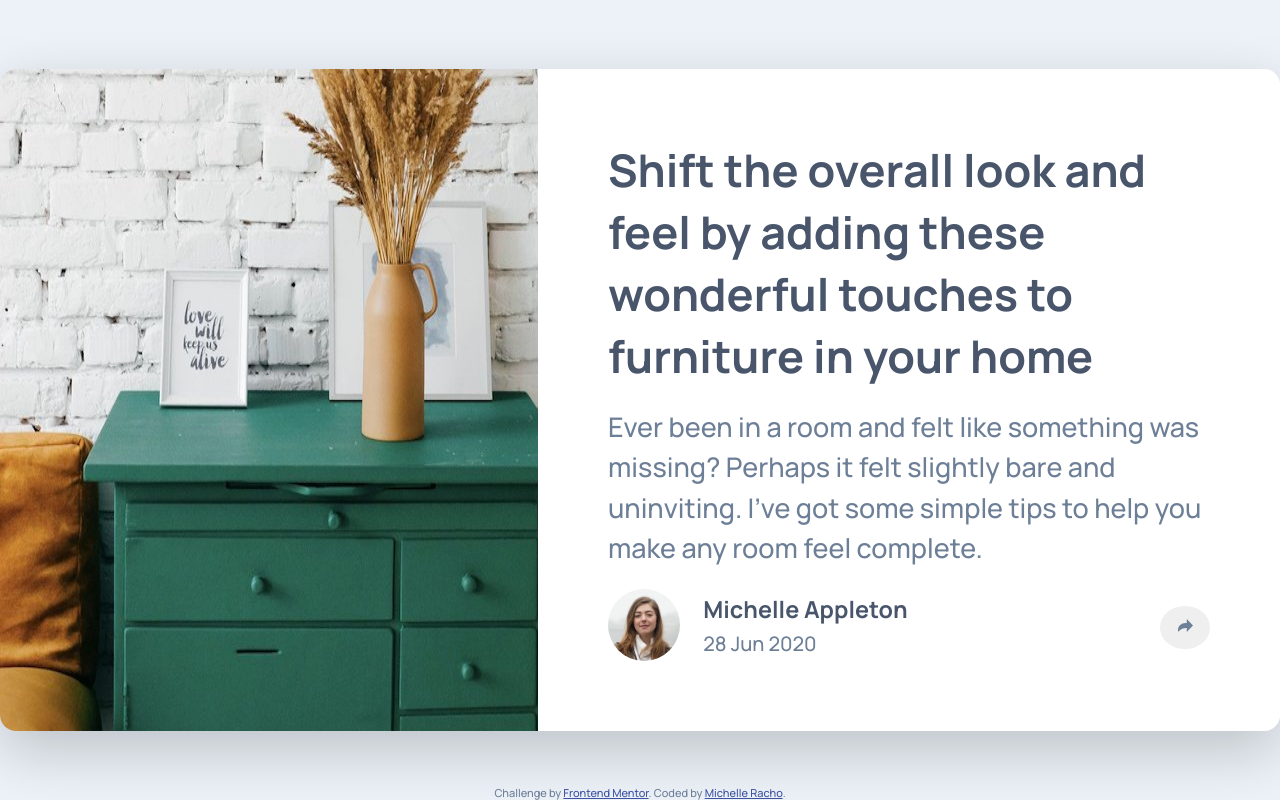
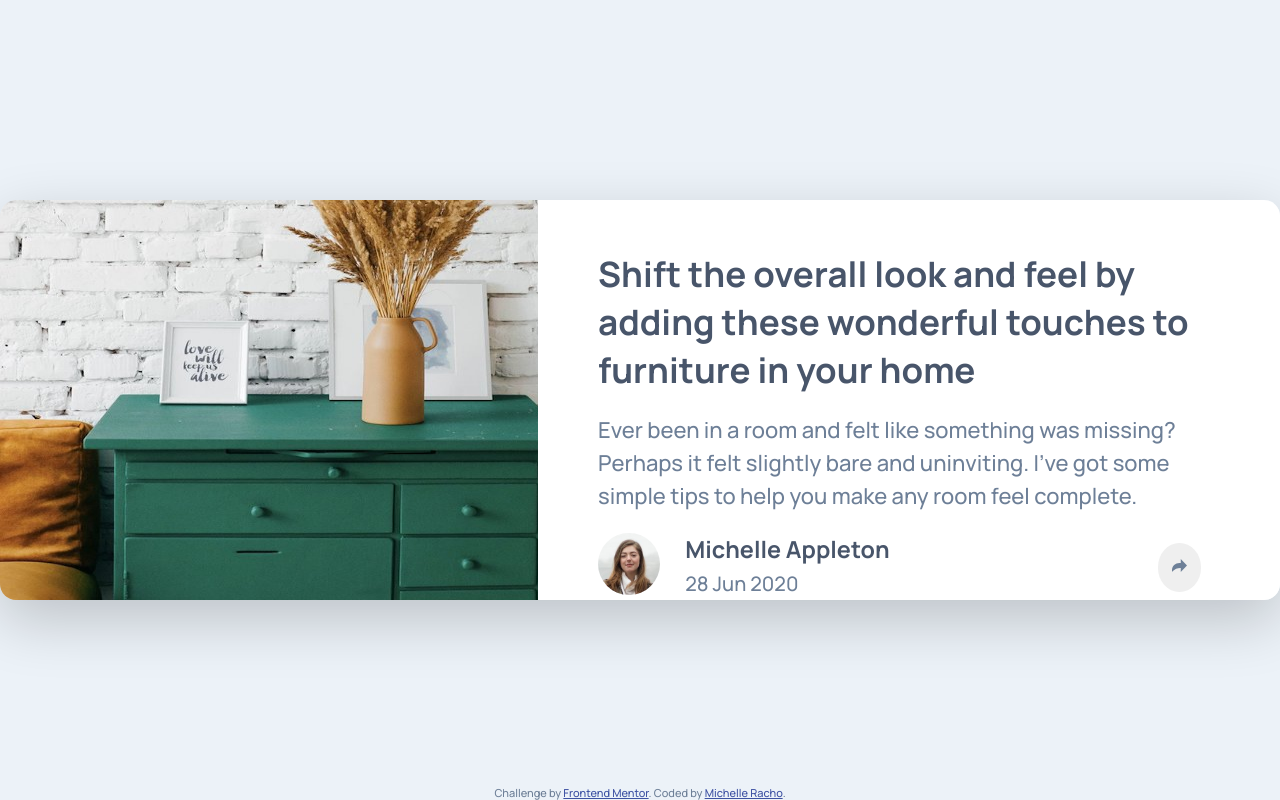
Before and after one commit to michelleracho/article-preview-component, a plain HTML site: page index.html in a window 1280 px wide. Shown: the top 800 px of the page. Drawn offline with Linux system fonts and the light colour scheme.

Commit message:
adjust spacing

```diff
--- a/sass/_layout.scss
+++ b/sass/_layout.scss
@@ -8,11 +8,15 @@
 
 html {
   font-size: 62.5%; // 1rem = 10px
+
+  @media only screen and (max-width: $bp-large) {
+    font-size: 50%;
+  }
 }
 
 .container {
   min-height: 100vh;
-  max-width: 144rem; // bp-largest
+  max-width: 130rem; // bp-largest
   margin: 0 auto;
   font-family: $font-default;
   font-size: 1.3rem;
@@ -32,29 +36,36 @@ html {
   border-radius: 1.6rem;
   // overflow: hidden;
   box-shadow: 0 2rem 6rem rgba(0, 0, 0, 0.2);
+  height: 50vh;
+
+  @media only screen and (max-width: $bp-smallest) {
+    flex-direction: column;
+  }
 }
 
 .content-img {
   border-radius: 1.6rem 0 0 1.6rem;
+  // width: 100%;
+  // height: auto;
 }
 
 .content {
   // border: 2px solid tomato;
   border-radius: 0 1.6rem 1.6rem 0;
-  padding: 7rem;
+  padding: 5rem 6rem;
   margin-left: -12.2rem;
   background-color: #fff;
   position: relative;
 
   &__heading {
     color: $color-very-dark-grayish-blue;
-    font-size: 4.5rem;
+    font-size: 3.5rem;
     font-weight: 700;
   }
 
   &__text {
     margin: 2rem auto;
-    font-size: 2.7rem;
+    font-size: 2.2rem;
     line-height: 1.5;
   }
 
@@ -62,12 +73,13 @@ html {
     // border: 2px solid tomato;
     font-size: 2rem;
     display: grid;
-    grid-template-columns: 15% 1fr 15%;
+    grid-template-columns: 10% 1fr 10%;
     grid-template-rows: repeat(2, 50%);
-    grid-gap: 0.5rem;
+    grid-column-gap: 2.5rem;
+    grid-row-gap: 0.5rem;
 
     .author__photo {
-      width: 80%;
+      width: 100%;
       height: auto;
       border-radius: 50%;
       grid-column: 1/2;
@@ -102,8 +114,8 @@ html {
   transition: all 0.2s;
 
   position: absolute;
-  top: 33rem;
-  right: -6rem;
+  top: 23rem;
+  right: -6.2rem;
 
   &::after {
     // border: 2px solid skyblue;
@@ -148,12 +160,11 @@ html {
   grid-column: 3/4;
   grid-row: 1/3;
   align-self: center;
-  margin-left: auto;
 
   border: none;
   border-radius: 50%;
-  width: 55%;
-  height: 55%;
+  width: 70%;
+  height: 70%;
 
   &:focus {
     outline: none;
--- a/sass/_variables.scss
+++ b/sass/_variables.scss
@@ -9,3 +9,5 @@ $font-default: 'Manrope', sans-serif;
 
 // BREAKPOINTS
 $bp-largest: 90em; // 1440px
+$bp-large: 75em; // 1200px
+$bp-smallest: 23.4375em; // 375px
```
Also changed, not shown: css/main.css, 1 other file.
